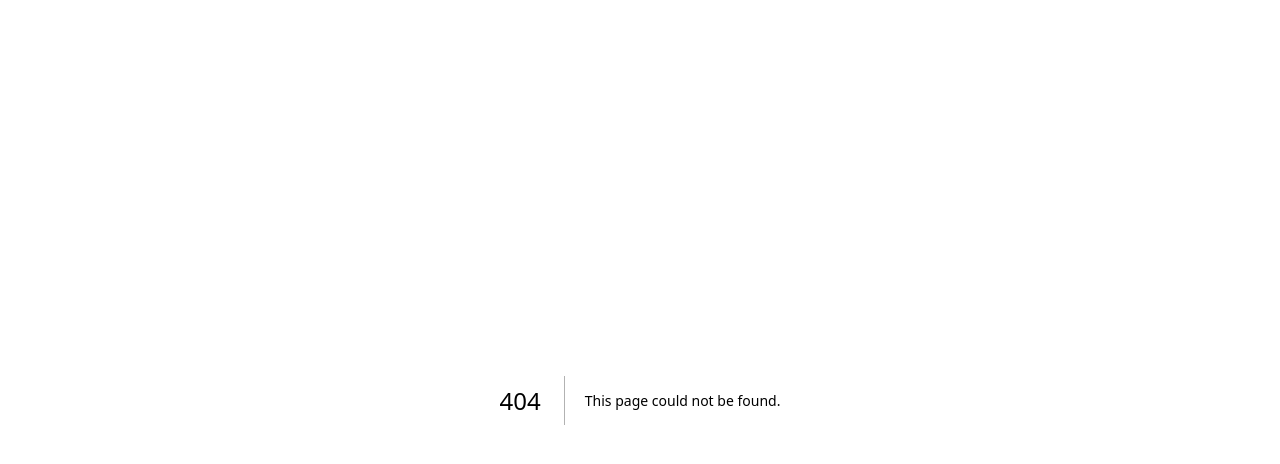
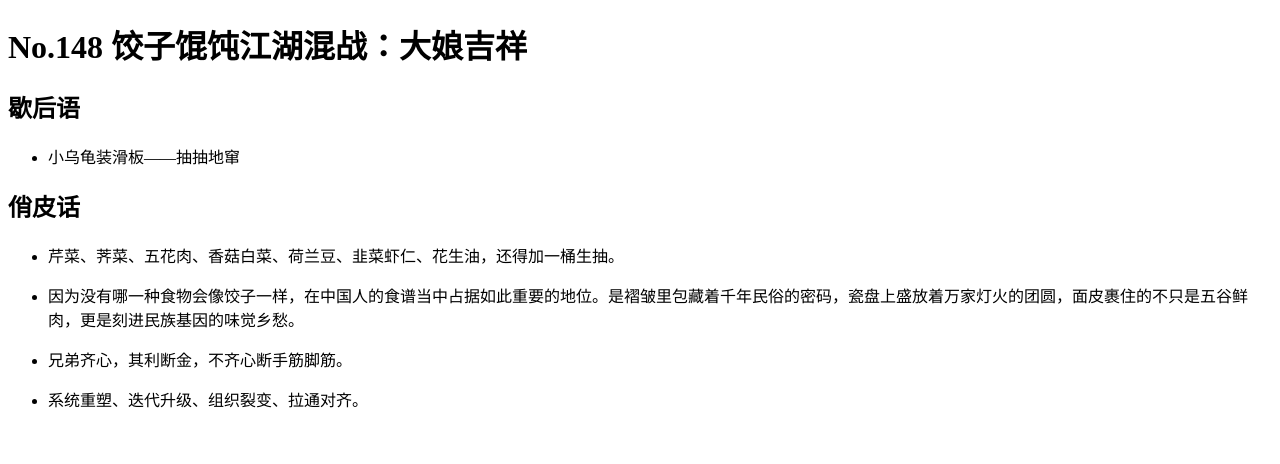
Before and after one commit to eddiehe99/bannatienet, a Next.js app: page /episodes/No.148 in a window 1280 px wide. Before the commit this address had no page. Shown: the top 464 px of the page. Built offline with nearby package versions, Linux system fonts and the light colour scheme.

Commit message:
feat: add episode No.148

```diff
--- /dev/null
+++ b/src/pages/episodes/No.148.mdx
@@ -0,0 +1,15 @@
+# No.148 饺子馄饨江湖混战：大娘吉祥
+
+## 歇后语
+
+- 小乌龟装滑板——抽抽地窜
+
+## 俏皮话
+
+- 芹菜、荠菜、五花肉、香菇白菜、荷兰豆、韭菜虾仁、花生油，还得加一桶生抽。
+
+- 因为没有哪一种食物会像饺子一样，在中国人的食谱当中占据如此重要的地位。是褶皱里包藏着千年民俗的密码，瓷盘上盛放着万家灯火的团圆，面皮裹住的不只是五谷鲜肉，更是刻进民族基因的味觉乡愁。
+
+- 兄弟齐心，其利断金，不齐心断手筋脚筋。
+
+- 系统重塑、迭代升级、组织裂变、拉通对齐。
--- a/src/pages/episodes/_meta.js
+++ b/src/pages/episodes/_meta.js
@@ -1,6 +1,7 @@
 /* eslint-disable prettier/prettier */
 /* eslint-disable import/no-anonymous-default-export */
 export default {
+    'No.148': 'No.148',
     'No.146': 'No.146',
     'No.144': 'No.144',
     'No.143': 'No.143',
```
